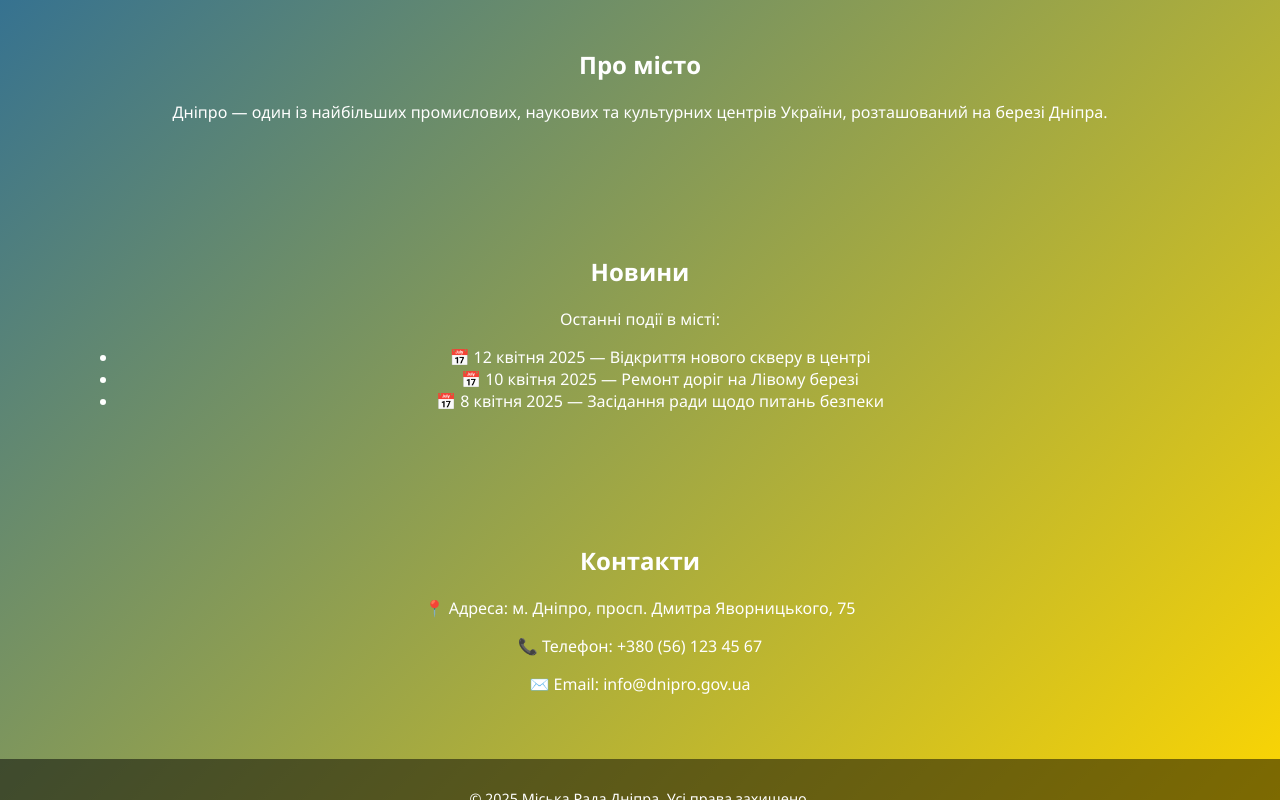
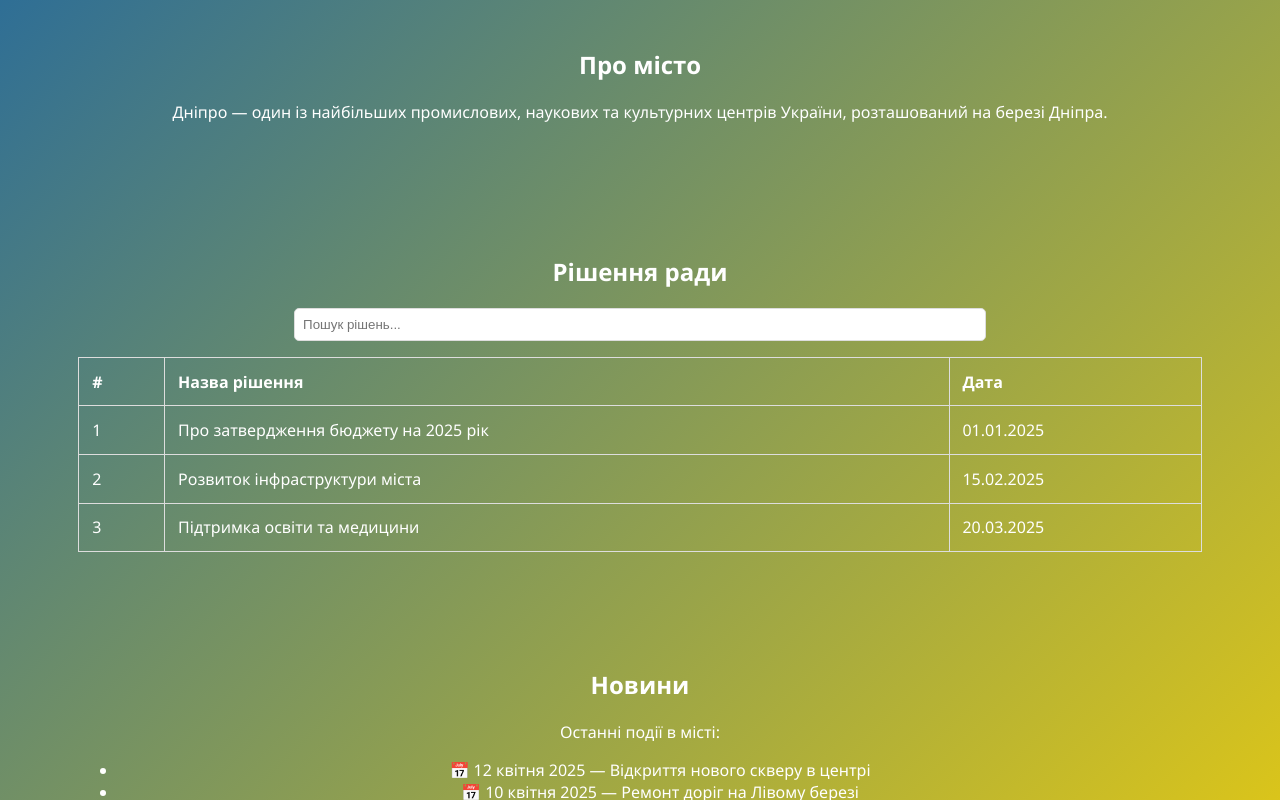
Before and after one commit to YuraBandera/ukraine-gta-MRD, a plain HTML site: page index.html in a window 1280 px wide. Shown: the part 570-1370 px from the top of the page. Drawn offline with nearby package versions, Linux system fonts and the light colour scheme.

Commit message:
Update index.html

```diff
--- a/index.html
+++ b/index.html
@@ -17,7 +17,7 @@
                 <ul>
                     <li><a href="#home">Головна</a></li>
                     <li><a href="#about">Про місто</a></li>
-                    <li><a href="decisions.html">Рішення ради</a></li> <!-- Оновлене посилання -->
+                    <li><a href="#decisions">Рішення ради</a></li>
                     <li><a href="#news">Новини</a></li>
                     <li><a href="#contacts">Контакти</a></li>
                 </ul>
@@ -44,7 +44,40 @@
             </div>
         </section>
 
-        <!-- Секція рішень ради вже доступна через нову сторінку -->
+        <section id="decisions" class="section" data-aos="fade-left">
+            <div class="container">
+                <h2>Рішення ради</h2>
+                <input type="text" id="searchInput" placeholder="Пошук рішень..." />
+                <p id="searchResult"></p>
+                <table id="decisionsTable">
+                    <thead>
+                        <tr>
+                            <th>#</th>
+                            <th>Назва рішення</th>
+                            <th>Дата</th>
+                        </tr>
+                    </thead>
+                    <tbody>
+                        <tr>
+                            <td>1</td>
+                            <td>Про затвердження бюджету на 2025 рік</td>
+                            <td>01.01.2025</td>
+                        </tr>
+                        <tr>
+                            <td>2</td>
+                            <td>Розвиток інфраструктури міста</td>
+                            <td>15.02.2025</td>
+                        </tr>
+                        <tr>
+                            <td>3</td>
+                            <td>Підтримка освіти та медицини</td>
+                            <td>20.03.2025</td>
+                        </tr>
+                    </tbody>
+                </table>
+            </div>
+        </section>
+
         <section id="news" class="section" data-aos="fade-up">
             <div class="container">
                 <h2>Новини</h2>
@@ -73,5 +106,6 @@
 
     <script src="https://unpkg.com/aos@2.3.1/dist/aos.js"></script>
     <script>AOS.init();</script>
+    <script src="js/script.js"></script>
 </body>
 </html>
```
